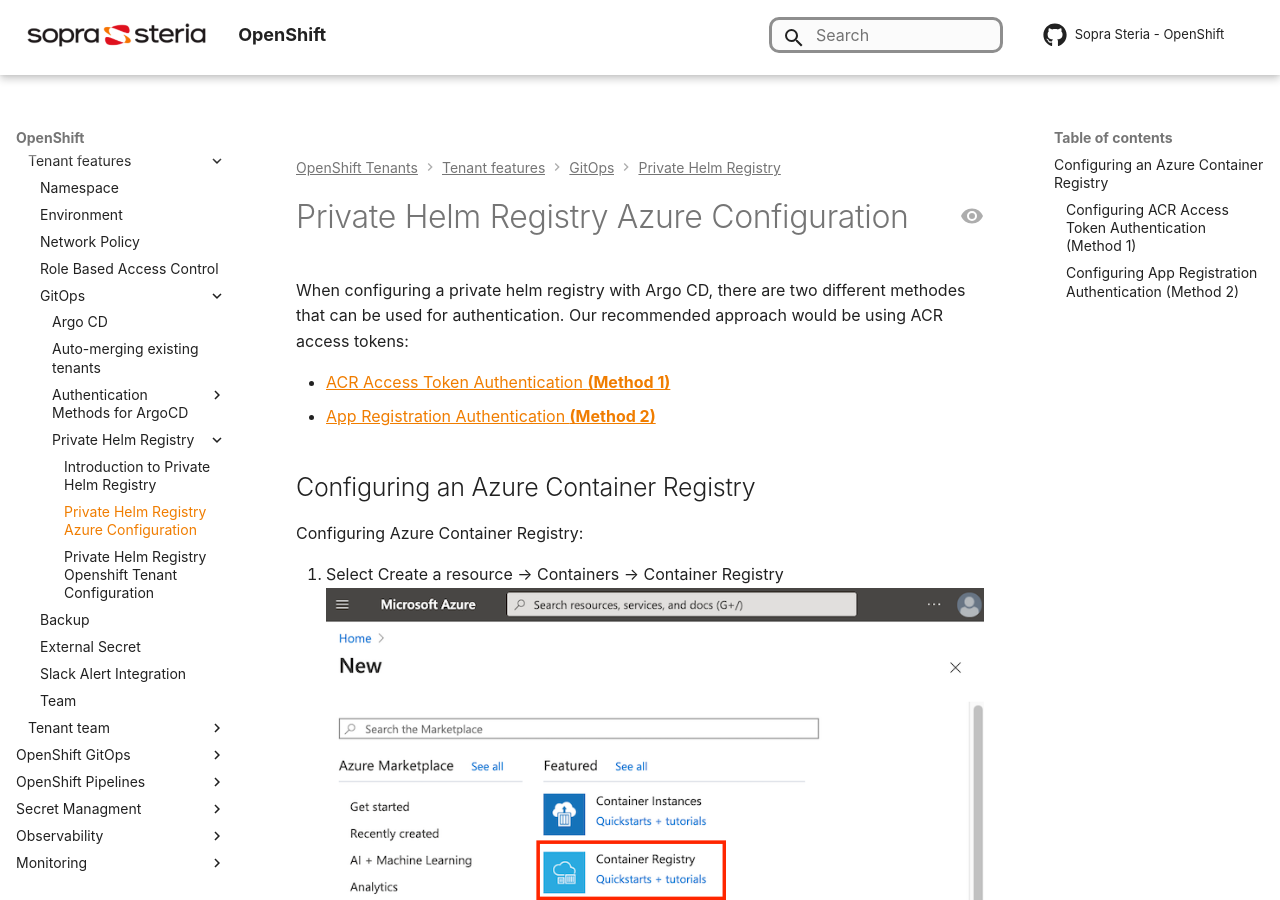
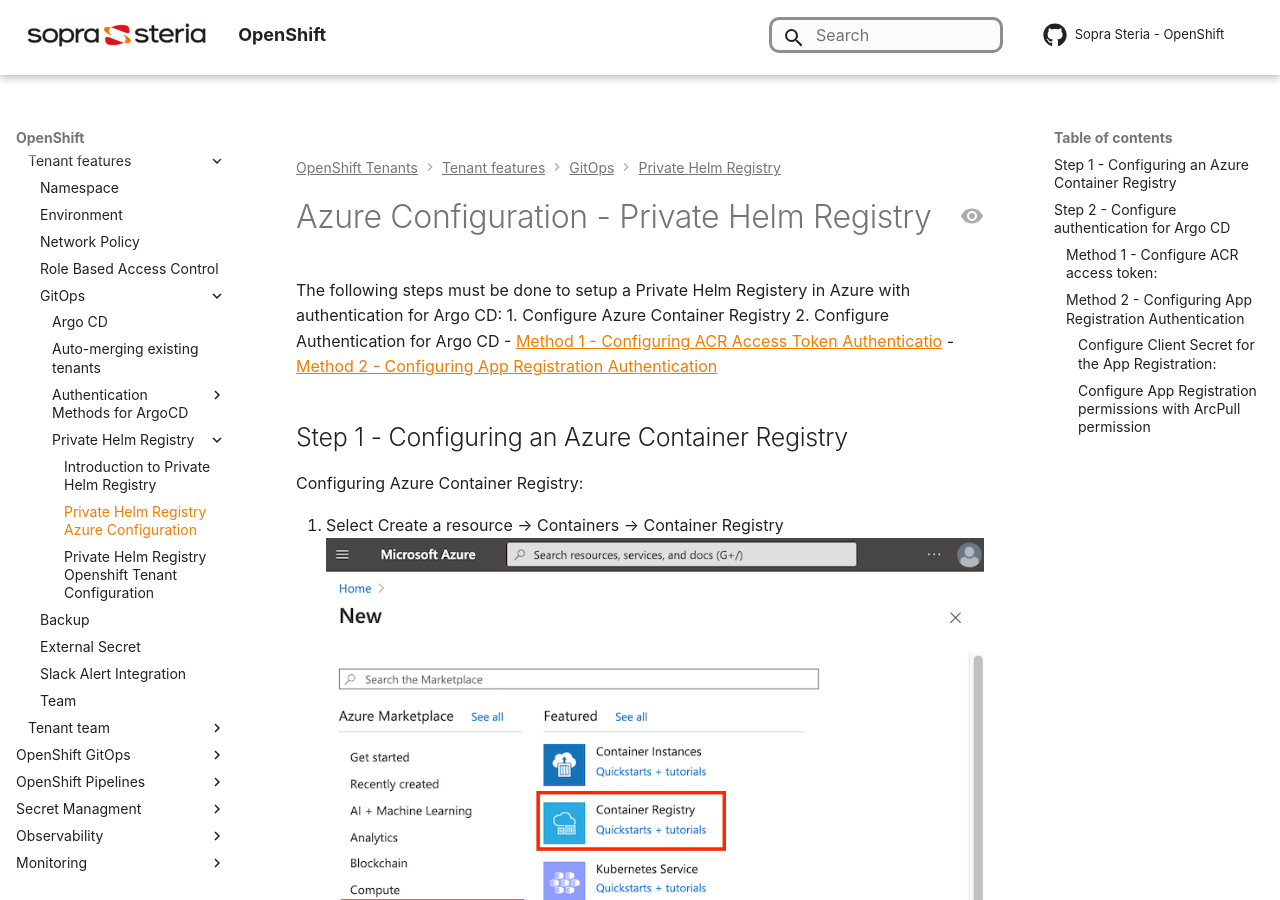
Before and after one commit to Sopra-Steria-Norge-Kubernetes/OpenShift, an MkDocs documentation site: the page built from docs/OpenShift Tenants/Tenant features/GitOps/Private Helm Registry/private-helm-registry-azure.md, in a window 1280 px wide and 900 px high. Built offline with MkDocs 1.6.1 and Material for MkDocs 9.7.7, drawn with Linux system fonts in a browser that asks for light colours; some web fonts are replaced; comment, search, counter and statistics services are not loaded; some of the changed text lies outside the part shown.

Commit message:
new setup

```diff
--- a/docs/OpenShift Tenants/Tenant features/GitOps/Private Helm Registry/private-helm-registry-azure.md
+++ b/docs/OpenShift Tenants/Tenant features/GitOps/Private Helm Registry/private-helm-registry-azure.md
@@ -1,13 +1,15 @@
-# Private Helm Registry Azure Configuration
+# Azure Configuration - Private Helm Registry
 
 <!-- To create a private helm registry there are a few configuration steps that need to be done. In the Azure environment we need to configure an Azure Container Registry (ACR). To authenticate towards the ACR we have two methodes. The recommended method involves using an ACR access token and the ACR username for authentication. The second method would be to configure authentication through an App Registartion using the Application ID and an Application Secret. In addition to these Azure resources, we need to configure sealed secrets using kubeseal which will be used to integrate Argo CD. -->
 
-When configuring a private helm registry with Argo CD, there are two different methodes that can be used for authentication. Our recommended approach would be using ACR access tokens:
+The following steps must be done to setup a Private Helm Registery in Azure with authentication for Argo CD:
+1. Configure Azure Container Registry
+2. Configure Authentication for Argo CD
+    - [Method 1 - Configuring ACR Access Token Authenticatio](#configuring-acr-access-token-authentication-method-1)
+    - [Method 2 - Configuring App Registration Authentication](#configuring-app-registration-authentication-method-2)
 
-- [ACR Access Token Authentication **(Method 1)**](#configuring-acr-access-token-authentication-method-1)
-- [App Registration Authentication **(Method 2)**](#configuring-app-registration-authentication-method-2)
 
-## Configuring an Azure Container Registry
+## Step 1 - Configuring an Azure Container Registry
 
 Configuring Azure Container Registry:
 
@@ -19,27 +21,25 @@
 
 Note down the ACR Login Server and the ACR Name.
 
-### Configuring ACR Access Token Authentication **(Method 1)**
+## Step 2 - Configure authentication for Argo CD
 
-Configure ACR access token:
+### Method 1 - Configure ACR access token:
 
 1. In the ACR navigate to Access control Settings -> Access Keys
 2. Create a access token
 3. Note down the username and access token
 
-### Configuring App Registration Authentication **(Method 2)**
-
-Configure an App Registration:
+### Method 2 - Configuring App Registration Authentication
 
 1. In the Azure portal, select Microsoft Entra ID
 2. Select App registrations
 ![Basics Tab Configuration](../../../../img/Private%20Helm%20Registry/app-reg-step-2.png)
-3. Select New registration
-4. For Supported account types, select Accounts in this organization directory only. Leave the other options as is
+1. Select New registration
+2. For Supported account types, select Accounts in this organization directory only. Leave the other options as is
 ![Basics Tab Configuration](../../../../img/Private%20Helm%20Registry/app-reg-step-4.png)
-5. Select Register
+1. Select Register
 
-Configure Client Secret for the App Registration:
+#### Configure Client Secret for the App Registration:
 
 1. In the App Registartion navigate to Manage -> Certificates & secrets
 2. Select 'New client secret'
@@ -47,7 +47,7 @@
 ![Basics Tab Configuration](../../../../img/Private%20Helm%20Registry/app-reg-client-secret.png)
 4. Select Add
 
-Configure ArcPull permissions for the App Registration:
+#### Configure App Registration permissions  with  ArcPull permission
 
 1. In the ACR navigate to Access control (IAM) -> Add -> Add role assignment
 2. In the Role tab search for and select the ArcPull role. Then select Members
@@ -56,4 +56,4 @@
 
 Note down the Application ID (client ID) and the Application Secret (Client Secret).
 
-For the next step of configuring a sealed secret for integration with Argo CD: [Private Helm Registry OpenShift Tenant](private-helm-registry-openshift-tenant.md)
+The next step is to configure a sealed Secret for your OpenShift Tenant for integration with Argo CD. See the [OpenShift Tenant configuration for Private Helm Registry](private-helm-registry-openshift-tenant.md)
```
Also changed, not shown: docs/OpenShift Tenants/Tenant features/GitOps/Private Helm Registry/introduction.md (+2 -41 lines), docs/OpenShift Tenants/Tenant features/GitOps/Private Helm Registry/private-helm-registry-openshift-tenant.md (+8 -6 lines).
